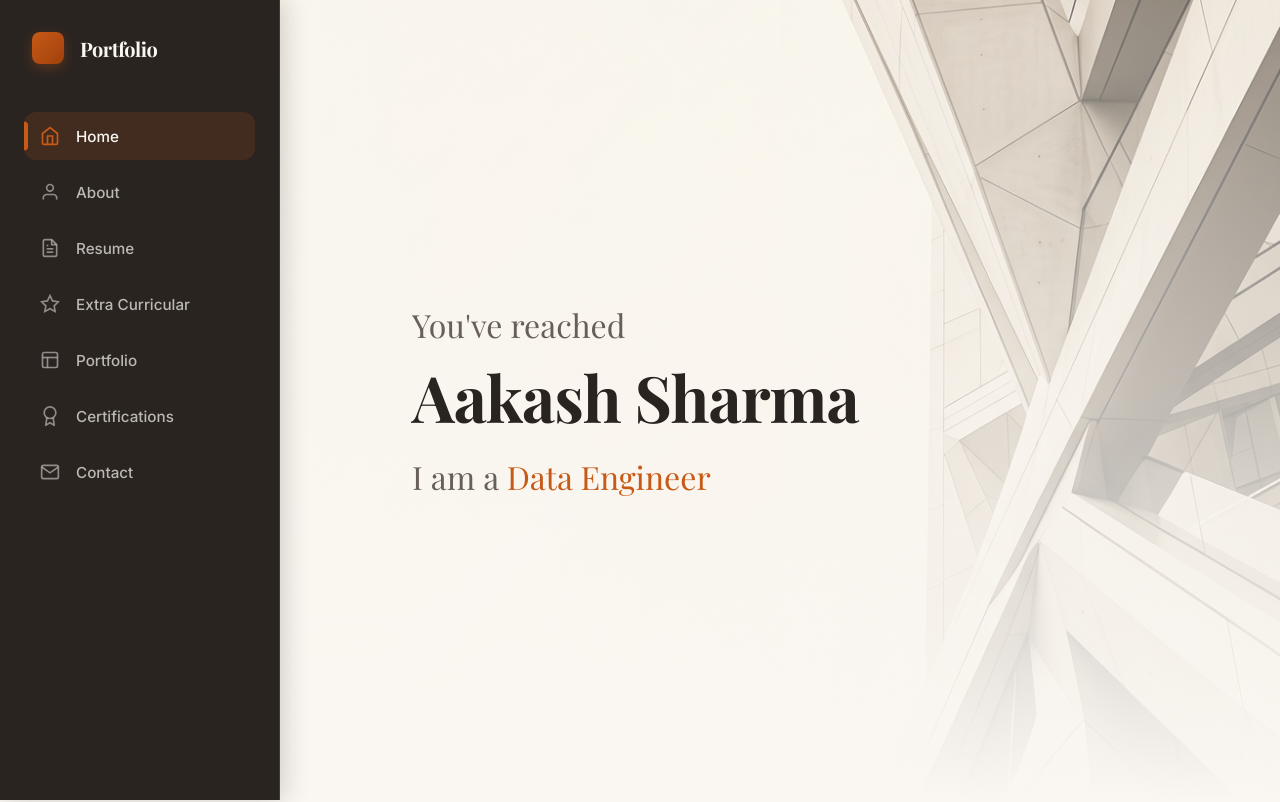
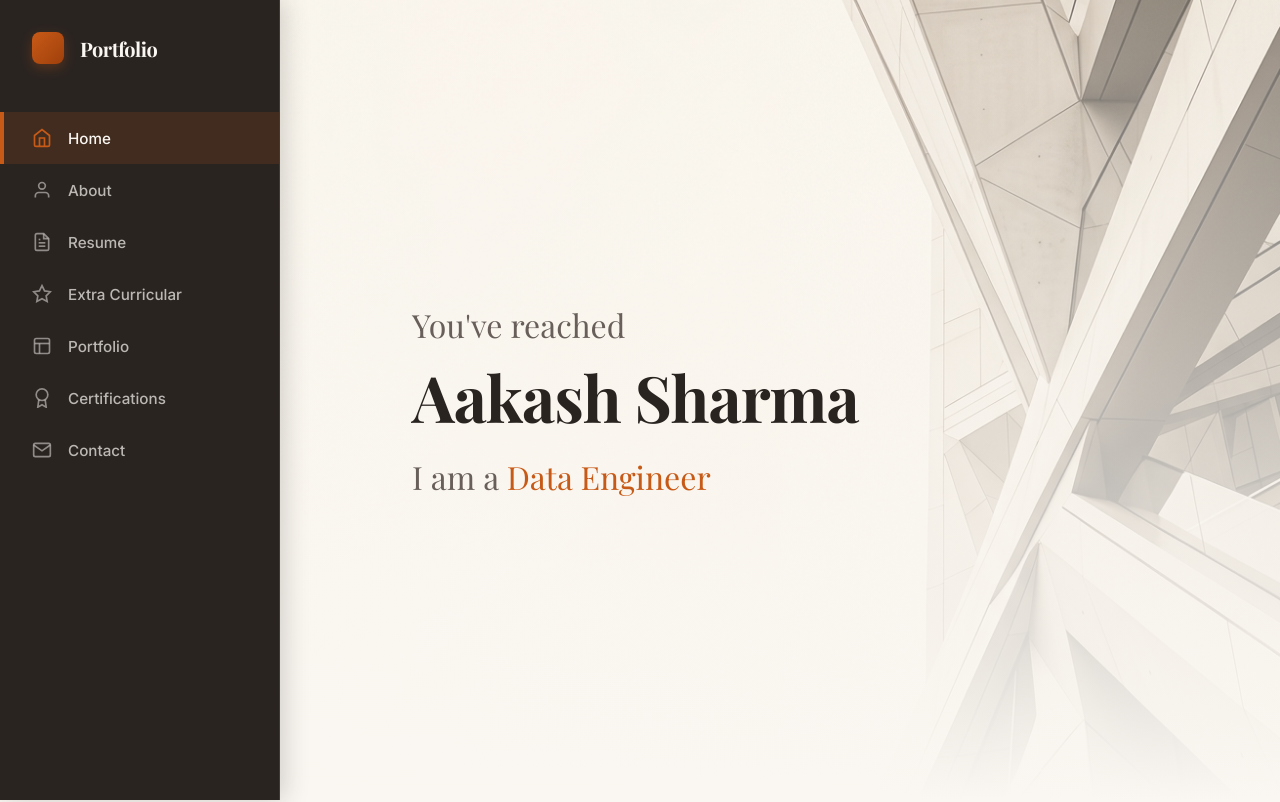
Before and after one commit to aakashs-dev/aakashs-dev.github.io, an Angular app: page / in a window 1280 px wide. Shown: the top 802 px of the page. Built offline with nearby package versions, Linux system fonts and the light colour scheme; a web font is replaced by a local one.

Commit message:
style(sidenav): change active highlight from rounded pill to edge-to-edge full width

```diff
--- a/src/app/components/sidenav/sidenav.scss
+++ b/src/app/components/sidenav/sidenav.scss
@@ -8,7 +8,7 @@
   border-right: 1px solid rgba(250, 247, 242, 0.1);
   display: flex;
   flex-direction: column;
-  padding: 2rem 1.5rem;
+  padding: 2rem 0;
   z-index: 100;
   box-shadow: 4px 0 24px rgba(42, 36, 33, 0.2);
 }
@@ -18,7 +18,7 @@
   align-items: center;
   gap: 1rem;
   margin-bottom: 3rem;
-  padding: 0 0.5rem;
+  padding: 0 2rem;
 
   .logo-icon {
     width: 32px;
@@ -40,16 +40,15 @@
 .nav-menu {
   display: flex;
   flex-direction: column;
-  gap: 0.5rem;
+  gap: 0;
 
   .nav-item {
     display: flex;
     align-items: center;
     gap: 1rem;
-    padding: 0.875rem 1rem;
+    padding: 1rem 2rem;
     color: rgba(250, 247, 242, 0.7);
     text-decoration: none;
-    border-radius: 12px;
     font-size: 0.95rem;
     font-weight: 500;
     transition: all 0.3s cubic-bezier(0.4, 0, 0.2, 1);
@@ -95,12 +94,10 @@
         content: '';
         position: absolute;
         left: 0;
-        top: 50%;
-        transform: translateY(-50%);
+        top: 0;
         width: 4px;
-        height: 60%;
+        height: 100%;
         background: #C85A17;
-        border-radius: 0 4px 4px 0;
       }
     }
   }
```
